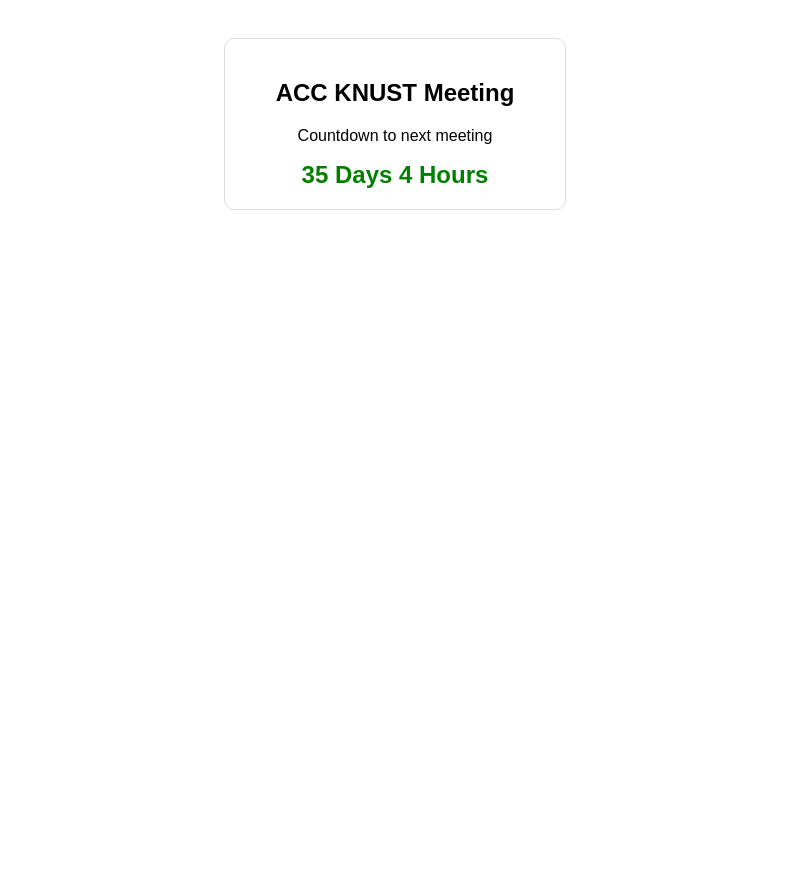
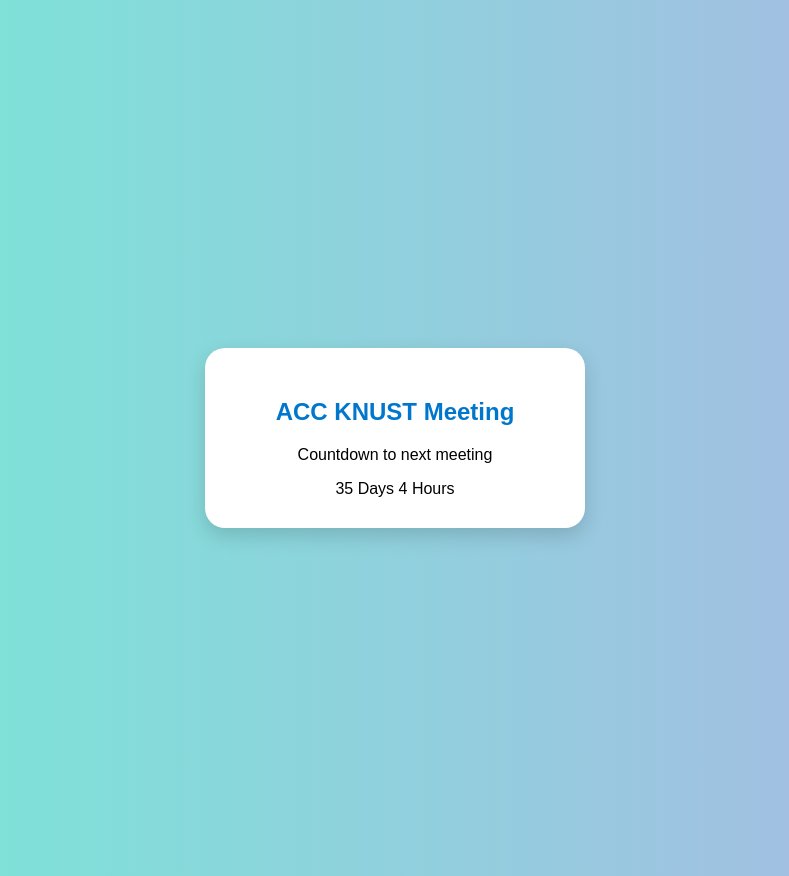
Before and after one commit to AmoahMargaretSerwaa/acc-knust, a plain HTML site: page frontend/widgets/countdown.html in a window 1280 px wide. Shown: the whole page, without its empty margins (245-1034 px from the left). Before the commit the page ends 800 px from the top, so only its background shows below. Drawn offline with Linux system fonts and the light colour scheme.

Commit message:
style: improve cowntdown widget appearance

```diff
--- a/frontend/widgets/countdown.html
+++ b/frontend/widgets/countdown.html
@@ -10,12 +10,37 @@
         }
 
         .card{
-            border:1px solid #ddd;
-            border-radius:10px;
-            padding:20px;
-            width:300px;
-            margin:auto;
-        }
+    background:white;
+    padding:30px;
+    border-radius:20px;
+    box-shadow:0 8px 20px rgba(0,0,0,.15);
+    width:320px;
+    text-align:center;
+    transition:0.3s;
+}
+
+.card:hover{
+    transform:translateY(-5px);
+}
+
+h2{
+    color:#0077cc;
+}
+
+body{
+    font-family:Arial, sans-serif;
+    background:linear-gradient(to right, #74ebd5, #ACB6E5);
+    display:flex;
+    justify-content:center;
+    align-items:center;
+    height:100vh;
+}
+
+a{
+    text-decoration:none;
+    color:#0077cc;
+    font-weight:bold;
+}        }
 
         #countdown{
             font-size:24px;
```
